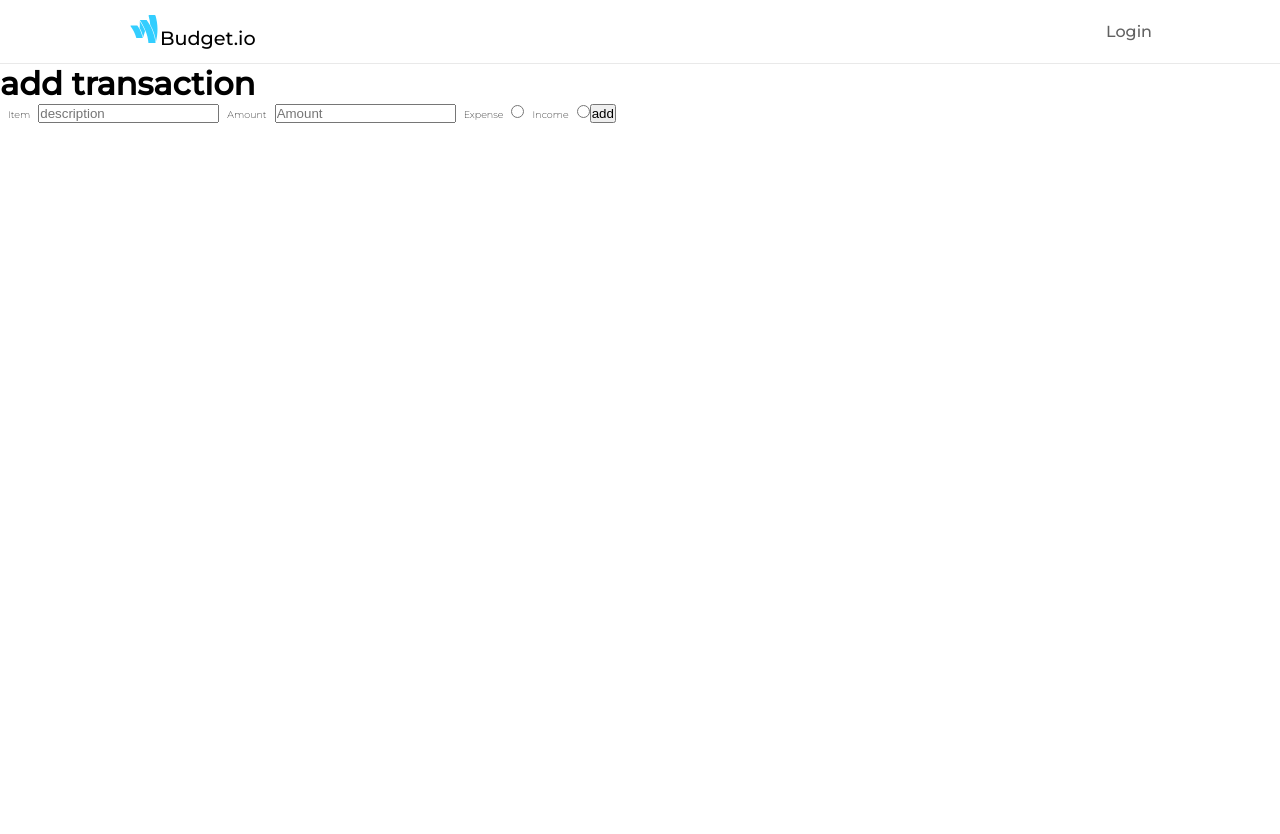
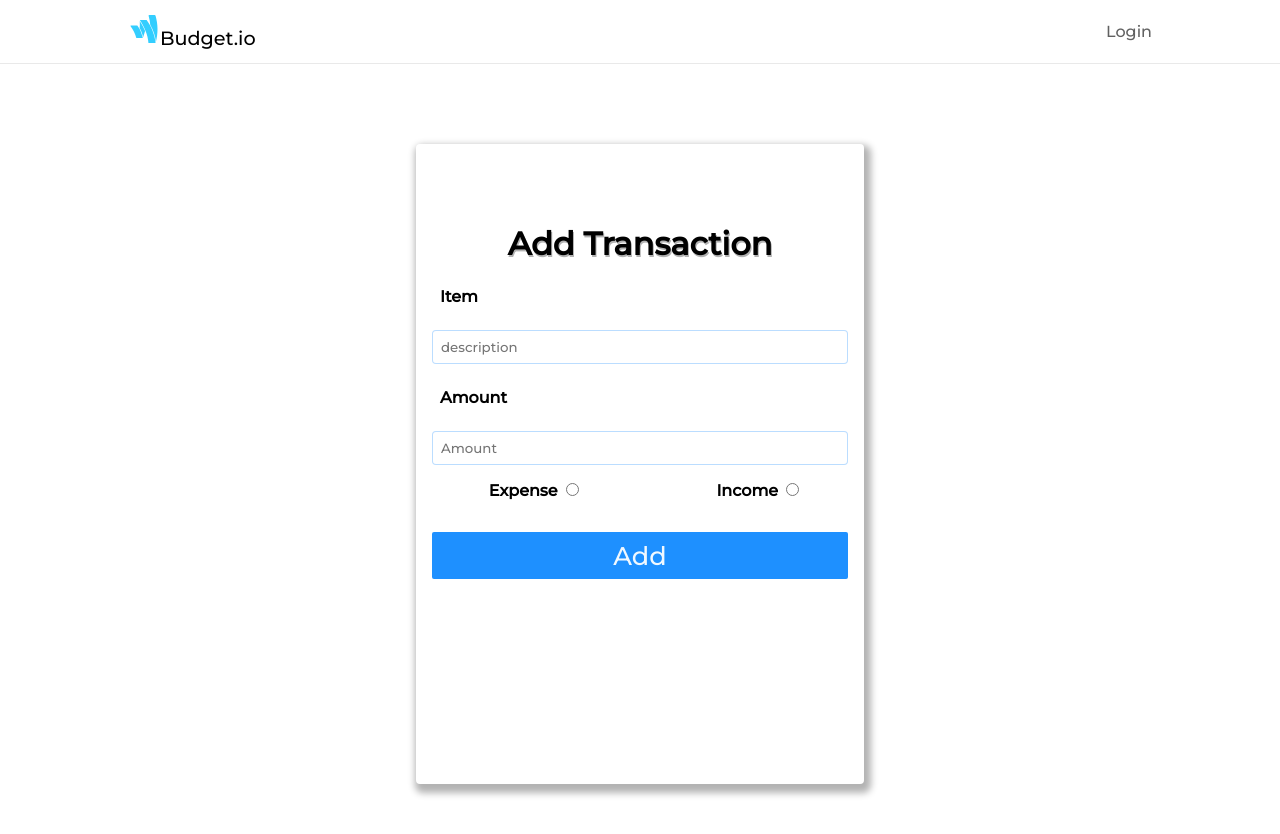
Before and after one commit to geezlothbrok/budget, a React (Create React App) app: page /add in a window 1280 px wide. Shown: the top 834 px of the page. Before the commit the page ends 800 px from the top, so only its background shows below. Built offline with nearby package versions, Linux system fonts and the light colour scheme; no server answers.

Commit message:
completed add transactions form interface for large screens

```diff
--- /dev/null
+++ b/src/pages/AddNew.css
@@ -0,0 +1,102 @@
+.main-container {
+    /* background: red; */
+    width: 100vw;
+    height: 100vh;
+    display: grid;
+    place-items: center;
+
+}
+
+.expense-form {
+    display: flex;
+    flex-direction: column;
+    gap: 1rem;
+   height: 80%;
+   width: 35%;
+   box-shadow: 3px 5px 7px 4px rgba(0, 0, 0, 0.3);
+   border-radius: 4px;
+   border: transparent;
+   padding: 5rem 1rem 0 1rem;
+}
+
+.expense-form .title {
+    text-transform: capitalize;
+    text-align: center;
+    text-shadow: 1px 2px rgba(0, 0, 0, 0.3);
+}
+
+.expense-form .input-section {
+    display:flex;
+    flex-direction: column;
+    gap: 1rem;
+}
+
+.description {
+    font-size: medium;
+    font-weight: bold;
+}
+
+input[type=text] {
+    width: 100%;
+    border-radius: 4px;
+    outline: none;
+    padding: 8px;
+    box-sizing: border-box;
+    transition: .3s;
+    border: 1px solid rgba(30,144,255, 0.3);
+    font-family: 'Montserrat', sans-serif;
+}
+
+input[type=text]:focus {
+    border-color: dodgerblue;
+    box-shadow: 3px 3px 5px 2px rgba(30,144,255, 0.3);
+    border: 1px solid rgba(30,144,255, 0.3);
+    font-family: 'Montserrat', sans-serif;
+}
+input[type=number] {
+    width: 100%;
+    border-radius: 4px;
+    outline: none;
+    padding: 8px;
+    box-sizing: border-box;
+    transition: .3s;
+    border: 1px solid rgba(30,144,255, 0.3);
+    font-family: 'Montserrat', sans-serif;
+}
+
+input[type=number]:focus {
+    border-color: dodgerblue;
+    box-shadow: 3px 3px 5px 2px rgba(30,144,255, 0.3);
+    border: 1px solid rgba(30,144,255, 0.3);
+    font-family: 'Montserrat', sans-serif;
+}
+
+input::placeholder {
+    font-family: 'Montserrat', sans-serif;
+}
+
+.radio-section {
+    display: flex;
+    justify-content: space-around;
+    align-items: center;
+    gap: 2rem;
+    margin-bottom: 1rem;
+}
+
+.expense-form button {
+    background: rgba(30,144,255);
+    border: none;
+    text-transform: capitalize;
+    color: aliceblue;
+    font-family: 'Montserrat', sans-serif;
+    font-size: 1.6rem;
+    padding: .5rem 2rem;
+    border-radius: 2px;
+    cursor: pointer;
+    transition: color .3s ease-in;
+}
+
+.expense-form button:hover {
+    background: rgb(3, 122, 240);
+    cursor: pointer;
+}
--- a/src/pages/AddNew.jsx
+++ b/src/pages/AddNew.jsx
@@ -1,26 +1,44 @@
-import React from 'react'
+import React from "react";
+import "./AddNew.css";
 
 function AddNew() {
   return (
-    <div>
+    <div className="main-container">
       <form action="" className="expense-form">
         <h1 className="title">add transaction</h1>
+        <section className="input-section">
+          <label htmlFor="" className="description" id="">
+            Item
+          </label>
+          <input type="text" placeholder="description" required/>
 
-        <label htmlFor="" className="description" id="">Item</label>
-        <input type="text" placeholder='description' required />
+          <label htmlFor="" className="description" id="">
+            Amount
+          </label>
+          <input type="number" placeholder="Amount" required className="input"/>
+        </section>
 
-        <label htmlFor="" className="description" id="">Amount</label>
-        <input type="number" placeholder='Amount' required />
+        <section className="radio-section">
+          <div>
+            <label htmlFor="expense" className="description">
+            Expense
+          </label>
+          <input type="radio" required id="expense" value="expense" />
+          </div>
 
-        <label htmlFor="expense" className="description" >Expense</label>
-        <input type="radio" required id="expense" value="expense"/>
+          <div>
+            <label htmlFor="income" className="description">
+            Income
+          </label>
+          <input type="radio" required id="income" value="income" />
+          </div>
 
-        <label htmlFor="income" className="description" >Income</label>
-        <input type="radio" required id="income" value="income" />
+        </section>
+
         <button type="submit">add</button>
       </form>
     </div>
-  )
+  );
 }
 
-export default AddNew
+export default AddNew;
```
